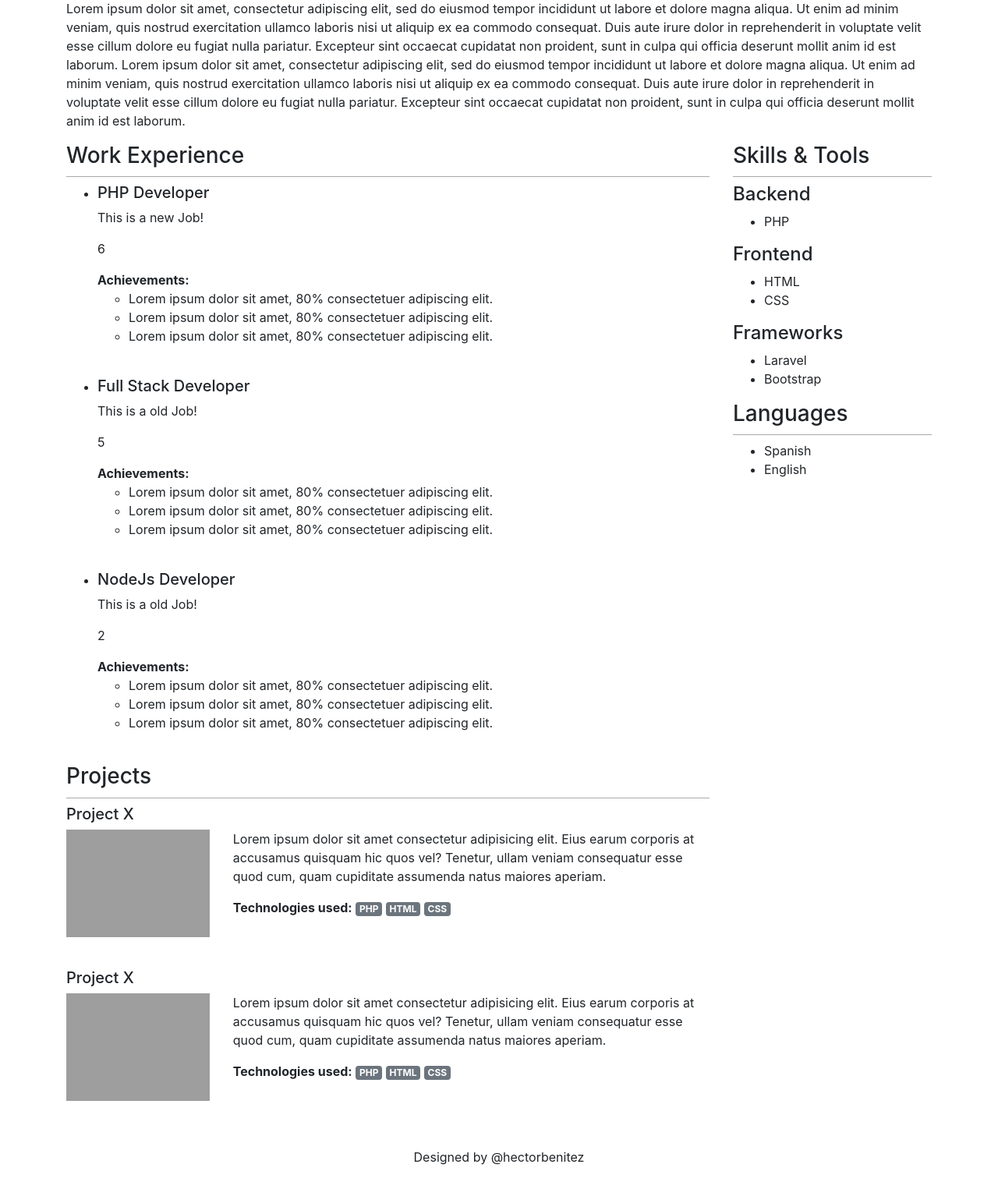
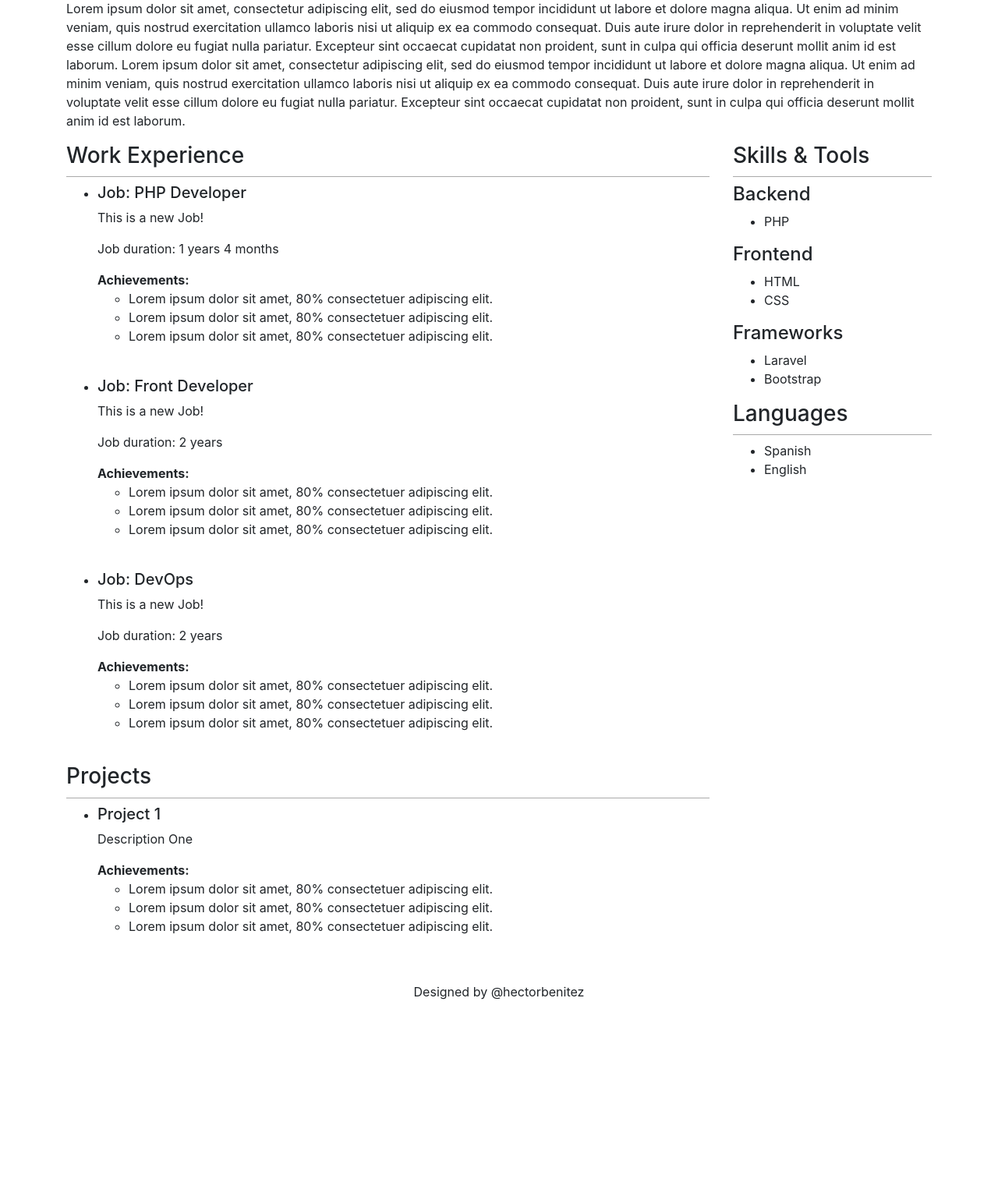
Before and after one commit to ger1441/cursophp, a PHP site: page / in a window 1280 px wide. Shown: the part 313-1829 px from the top of the page at 78% size. After the commit the page ends 1595 px from the top, so only its background shows below. Run offline with PHP 8.4, Linux system fonts and the light colour scheme; some libraries are stand-ins or nearby versions; grey boxes are pictures that could not be loaded.

Commit message:
Curso PHP Básico Interfaces

```diff
--- a/app/Models/BaseElement.php
+++ b/app/Models/BaseElement.php
@@ -1,6 +1,5 @@
 <?php
-
-namespace App\Models;
+require_once "Printable.php";
 
 class BaseElement implements Printable
 {
@@ -9,36 +8,27 @@ class BaseElement implements Printable
     public $visible = true;
     public $months;
 
-    public function __construct($title,$description)
+    public function __construct($title = '',$description = '')
     {
         $this->setTitle($title);
         $this->description = $description;
     }
 
-    public function getTitle() {
+    public function setTitle($title){
+        if($title == '') $this->title = 'N/A';
+        else $this->title = $title;
+    }
+    public function getTitle(){
         return $this->title;
     }
-    public function setTitle($title)
-    {
-        if($title == '') {
-            $this->title = 'N/A';
-        }else {
-            $this->title = $title;
-        }
+
+    public function getDurationAsString() {
+        $years  = floor($this->months / 12 ) > 0 ? floor($this->months / 12 ) . " years": "";
+        $extraM = $this->months % 12 > 0 ? $this->months % 12 . " months" : "";
+        return "$years $extraM";
     }
 
-    public function getDurationAsString()
-    {
-        $years = floor($this->months / 12);
-        $extraMonths = $this->months % 12;
-        $msgYears = ($years > 0) ? "$years years" : "";
-        $msgMonths = ($extraMonths > 0) ? "$extraMonths months" : "";
-
-        return "$msgYears $msgMonths";
-    }
-
-    public function getDescription()
-    {
+    public function getDescription(){
         return $this->description;
     }
 }
--- a/app/Models/Job.php
+++ b/app/Models/Job.php
@@ -1,14 +1,20 @@
 <?php
+require_once "BaseElement.php";
 
-namespace App\Models;
-use App\Traits\{HasDefaultImage,DurationAsString};
-use Illuminate\Database\Eloquent\Model;
-use Illuminate\Database\Eloquent\SoftDeletes;
 
-class Job extends Model
+class Job extends BaseElement
 {
-    use SoftDeletes;
-    use HasDefaultImage;
-    use DurationAsString;
-    protected $table = 'jobs';
+
+    public function __construct($title, $description)
+    {
+        $newTitle = 'Job: '.$title;
+        //$this->title = $newTitle;
+        parent::__construct($newTitle, $description);
+    }
+
+    public function getDurationAsString() {
+        $years  = floor($this->months / 12 ) > 0 ? floor($this->months / 12 ) . " years": "";
+        $extraM = $this->months % 12 > 0 ? $this->months % 12 . " months" : "";
+        return "Job duration: $years $extraM";
+    }
 }
--- a/app/Models/Printable.php
+++ b/app/Models/Printable.php
@@ -1,5 +1,4 @@
 <?php
-namespace App\Models;
 
 interface Printable
 {
--- a/app/Models/Project.php
+++ b/app/Models/Project.php
@@ -1,13 +1,7 @@
 <?php
+require_once "BaseElement.php";
 
-namespace App\Models;
-use App\Traits\DurationAsString;
-use Illuminate\Database\Eloquent\Model;
-use Illuminate\Database\Eloquent\SoftDeletes;
+class Project extends BaseElement
+{
 
-class Project extends Model
-{
-    use SoftDeletes;
-    use DurationAsString;
-    protected $table = 'projects';
 }
--- a/jobs.php
+++ b/jobs.php
@@ -1,2 +1,35 @@
 <?php
-use App\Models\{Job, Project};
+
+require_once "app/Models/Job.php";
+require_once "app/Models/Project.php";
+
+$job1 = new Job('PHP Developer','This is a new Job!');
+$job1->months = 16;
+
+$job2 = new Job('Front Developer','This is a new Job!');
+$job2->months = 24;
+
+$job3 = new Job('DevOps','This is a new Job!');
+$job3->months = 24;
+
+$jobs = [ $job1, $job2, $job3 ];
+
+$project1 = new Project('Project 1', 'Description One');
+
+$projects = [ $project1 ];
+
+function printElement(Printable $element) {
+    if(!$element->visible) return;
+
+    echo '<li class="work-position">
+                <h5>'.$element->getTitle().'</h5>
+                <p>'.$element->getDescription().'</p>
+                <p>'.$element->getDurationAsString().'</p>
+                <strong>Achievements:</strong>
+                <ul>
+                    <li>Lorem ipsum dolor sit amet, 80% consectetuer adipiscing elit.</li>
+                    <li>Lorem ipsum dolor sit amet, 80% consectetuer adipiscing elit.</li>
+                    <li>Lorem ipsum dolor sit amet, 80% consectetuer adipiscing elit.</li>
+                </ul>
+              </li>';
+}
--- a/public/index.php
+++ b/public/index.php
@@ -1,39 +1,11 @@
 <?php
+
+    require_once "../jobs.php";
+
     $lastName = 'QL';
     $name = "Yerman $lastName";
-    $limitMonths = 12;
-    $jobs = [
-        [
-            'title' => 'PHP Developer',
-            'description' => 'This is a new Job!',
-            'visible' => true,
-            'months' => 6,
-        ],
-        [
-            'title' => 'Front Developer',
-            'description' => 'This is a good Job!',
-            'visible' => false,
-            'months' => 5,
-        ],
-        [
-            'title' => 'Full Stack Developer',
-            'description' => 'This is a old Job!',
-            'visible' => true,
-            'months' => 5,
-        ],
-        [
-            'title' => 'NodeJs Developer',
-            'description' => 'This is a old Job!',
-            'visible' => true,
-            'months' => 2,
-        ],
-        [
-            'title' => 'Angular Developer',
-            'description' => 'This is a old Job!',
-            'visible' => true,
-            'months' => 3,
-        ],
-    ];
+    $limitMonths = 2000;
+
 ?>
 <!doctype html>
 <html lang="en">
@@ -86,30 +58,25 @@
                         $totalMonths = 0;
                         foreach ($jobs as $job){
 
-                            if(!$job['visible']) continue;
+                            if($totalMonths > $limitMonths) break;
+                            $totalMonths += $job->months;
 
-                            if($totalMonths > $limitMonths) break;
-                            $totalMonths += $job['months'];
-
-
-                            echo '<li class="work-position">
-                                <h5>'.$job['title'].'</h5>
-                                <p>'.$job['description'].'</p>
-                                <p>'.$job['months'].'</p>
-                                <strong>Achievements:</strong>
-                                <ul>
-                                    <li>Lorem ipsum dolor sit amet, 80% consectetuer adipiscing elit.</li>
-                                    <li>Lorem ipsum dolor sit amet, 80% consectetuer adipiscing elit.</li>
-                                    <li>Lorem ipsum dolor sit amet, 80% consectetuer adipiscing elit.</li>
-                                </ul>
-                              </li>';
+                            printElement($job);
                         }
                     ?>
                 </ul>
             </div>
             <div>
                 <h3 class="border-bottom-gray">Projects</h3>
-                <div class="project">
+                <ul>
+                    <?php
+                    foreach ($projects as $project){
+                        printElement($project);
+                    }
+                    ?>
+                </ul>
+
+                <!--<div class="project">
                     <h5>Project X</h5>
                     <div class="row">
                         <div class="col-3">
@@ -138,7 +105,7 @@
                             <span class="badge badge-secondary">CSS</span>
                         </div>
                     </div>
-                </div>
+                </div>-->
             </div>
         </div>
         <div class="col-3">
```
